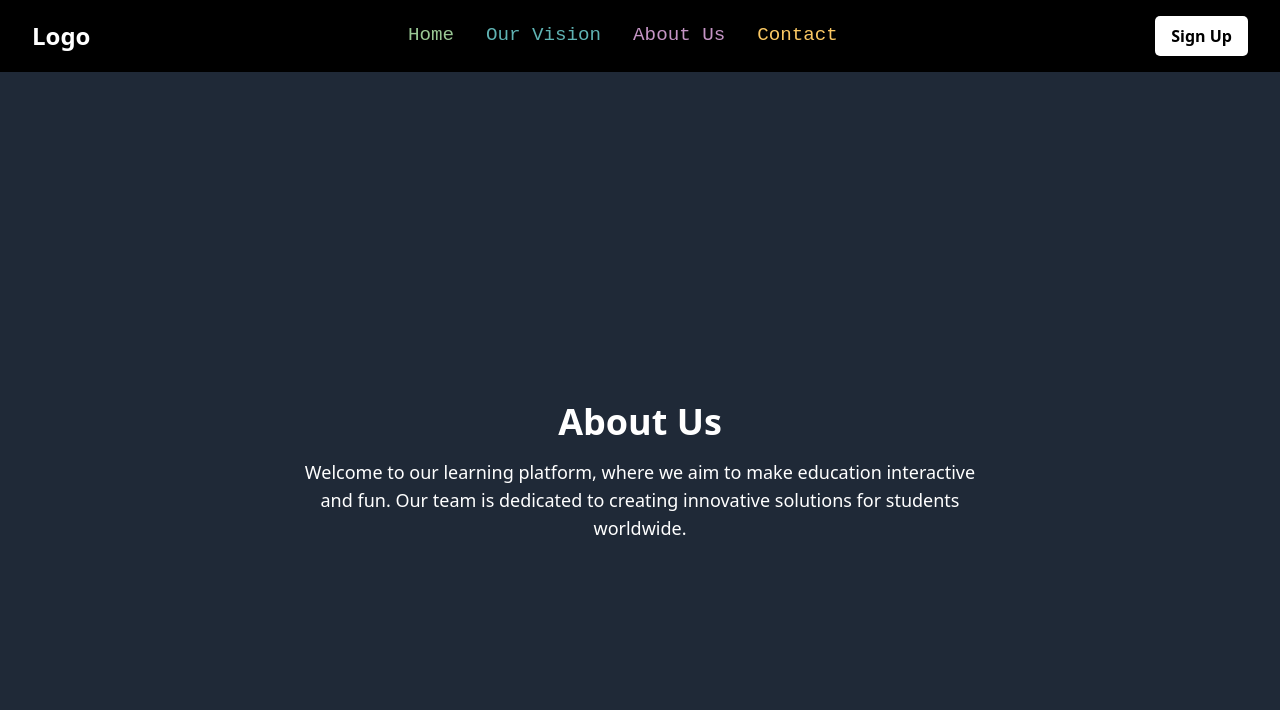
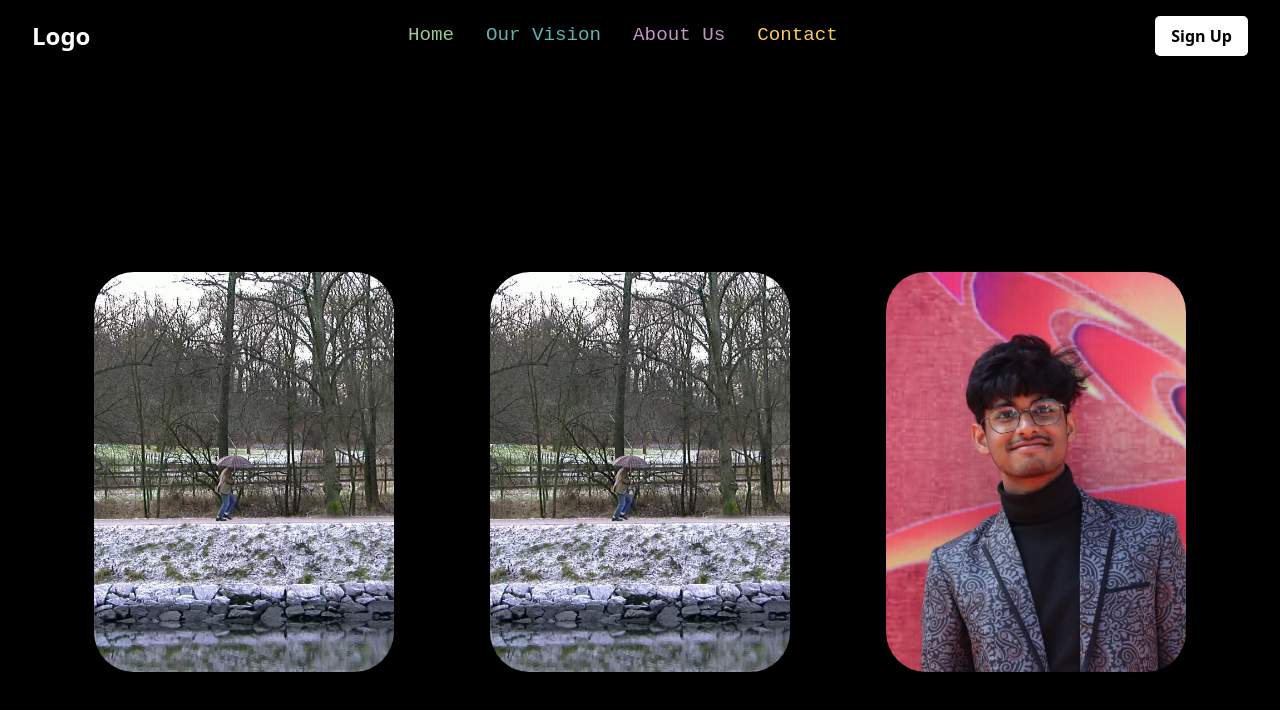
Before and after one commit to DuhanJishnu/LURN-beta, a React (Vite) app in the folder apps/frontend/: page /about_us in a window 1280 px wide. Shown: the top 710 px of the page. Built offline with nearby package versions, Linux system fonts and the light colour scheme.

Commit message:
Modify About Us 0.1

```diff
--- a/apps/frontend/src/Components/Header.jsx
+++ b/apps/frontend/src/Components/Header.jsx
@@ -30,7 +30,7 @@ const NavLinks = styled.div`
       height: 2px;
       bottom: 0;
       left: 0;
-      background-color: white;
+      background-color: red;
       visibility: hidden;
       transform: scaleX(0);
       transition: all 0.3s ease-in-out;
--- a/apps/frontend/src/pages/AboutUs.jsx
+++ b/apps/frontend/src/pages/AboutUs.jsx
@@ -1,23 +1,57 @@
 import React from "react";
 
-const AboutUs = () => {
-    return (
-        <div>
-            <div>
-                <section className="h-screen flex items-center justify-center bg-gray-800 text-white">
-                    <div className="max-w-2xl text-center">
-                        <h1 className="text-4xl font-bold mb-4">About Us</h1>
-                        <p className="text-lg">
-                            Welcome to our learning platform, where we aim to
-                            make education interactive and fun. Our team is
-                            dedicated to creating innovative solutions for
-                            students worldwide.
-                        </p>
-                    </div>
-                </section>
-            </div>
+
+const teamMembers = [
+  {
+    name: 'Jishnu Duhan',
+    role: 'Director / Founding Partner',
+    description: `Director and founding partner of Studio Alto, Andrew has over 10 years experience in Australia and the UK. He has worked with a broad spectrum of clients, ranging from multi-national corporations to local and sustainable initiatives.`,
+    education: 'Bachelor of Technology (Computer Science) NIT Meghalaya',
+    img: '../../assets/Images/3.webp',
+  },
+  {
+    name: 'Charity Rymbai',
+    role: 'Director / Founding Partner',
+    description: `Mark is not only an experienced designer, but an enthusiastic design teacher and a passionate musician. With over 10 years of industry experience, Mark sees every new project as an opportunity to do something extraordinary.`,
+    education: 'Bachelor of Technology (Mechanical Engineering) NIT Meghalaya',
+    img: '../../assets/Images/3.webp',
+  },
+  {
+    name: 'Shashank Umar Vaishy',
+    role: 'Part Visual Communicator',
+    description: `Part visual communicator, part adventurer, Eunice sees the world through a slightly different lens. Originally hailing from Hong Kong’s South East Asia, she has settled into Studio Alto.`,
+    education: 'Bachelor of Technology (Computer Science) NIT, Meghalaya',
+    img: '../../assets/Images/Shashank.webp',
+  }
+];
+
+
+
+function App() {
+
+
+  return (
+    <div>
+
+
+<div className="flex flex-wrap justify-center items-center gap-24 h-screen bg-black">
+      {teamMembers.map((item, index) => (
+        <div key={index} className="relative w-[300px] h-[400px] overflow-hidden group">
+          <img
+            src={item.img}
+            alt={item.name}
+            className="w-full h-full transition-all duration-300 ease-in-out rounded-[40px]"
+          />
+          <div className="absolute bottom-[-100%] left-0 w-full text-center text-white  bg-black bg-opacity-70 py-2 transition-all duration-700 ease-in-out group-hover:bottom-0">
+            <div className="text-2xl font-bold">{item.name}</div>
+            <br/>
+            <div className="text-md p-2 ">{item.description}</div>
+          </div>
         </div>
-    );
-};
+      ))}
+    </div>
+    </div>
+  );
+}
 
-export default AboutUs;
+export default App;
```
Also changed, not shown: apps/frontend/assets/Images/3.webp (added), apps/frontend/assets/Images/Shashank.webp (added).
